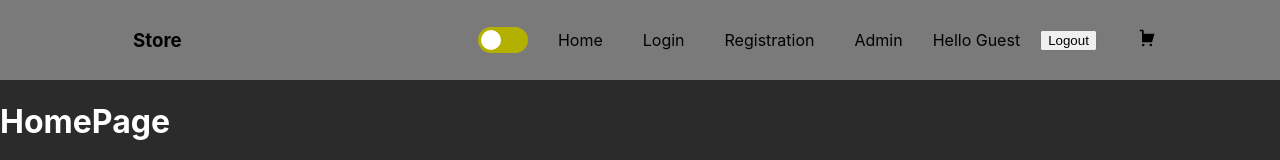
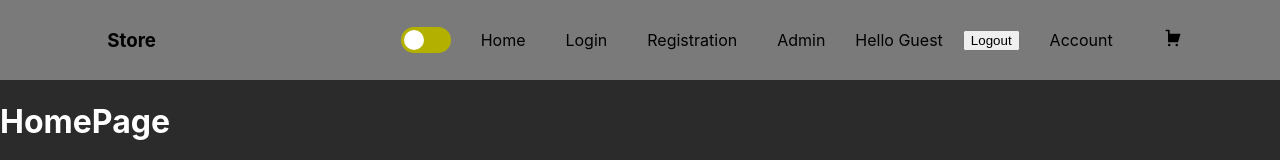
Before and after one commit to Inlvert/MERN-Store, a React (Create React App) app in the folder client/: page / in a window 1280 px wide. Shown: the top 160 px of the page. Built offline with nearby package versions, Linux system fonts and the light colour scheme; no server answers.

Commit message:
add change to Header

```diff
--- a/client/src/components/Header/index.jsx
+++ b/client/src/components/Header/index.jsx
@@ -90,6 +90,11 @@ function Header(props) {
             <button onClick={hendleLogut}>Logout</button>
           </li>
           <li>
+            <NavLink to="/users" end className={themeClassLinkColor}>
+              Account
+            </NavLink>
+          </li>
+          <li>
             <NavLink to="/cart" end className={themeClassLinkColor}>
               <CartIcon className={themeClassLinkColor}/>
             </NavLink>
```
